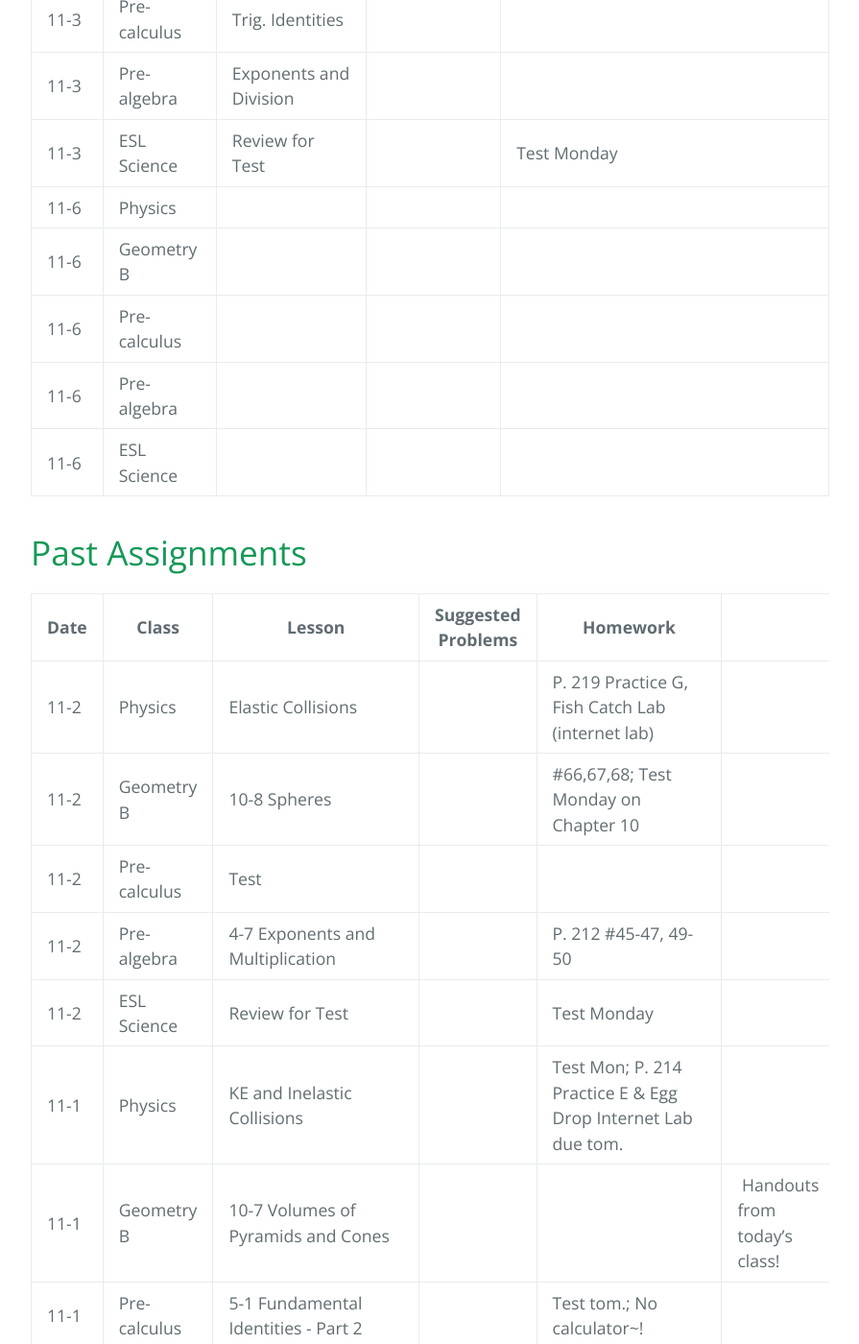
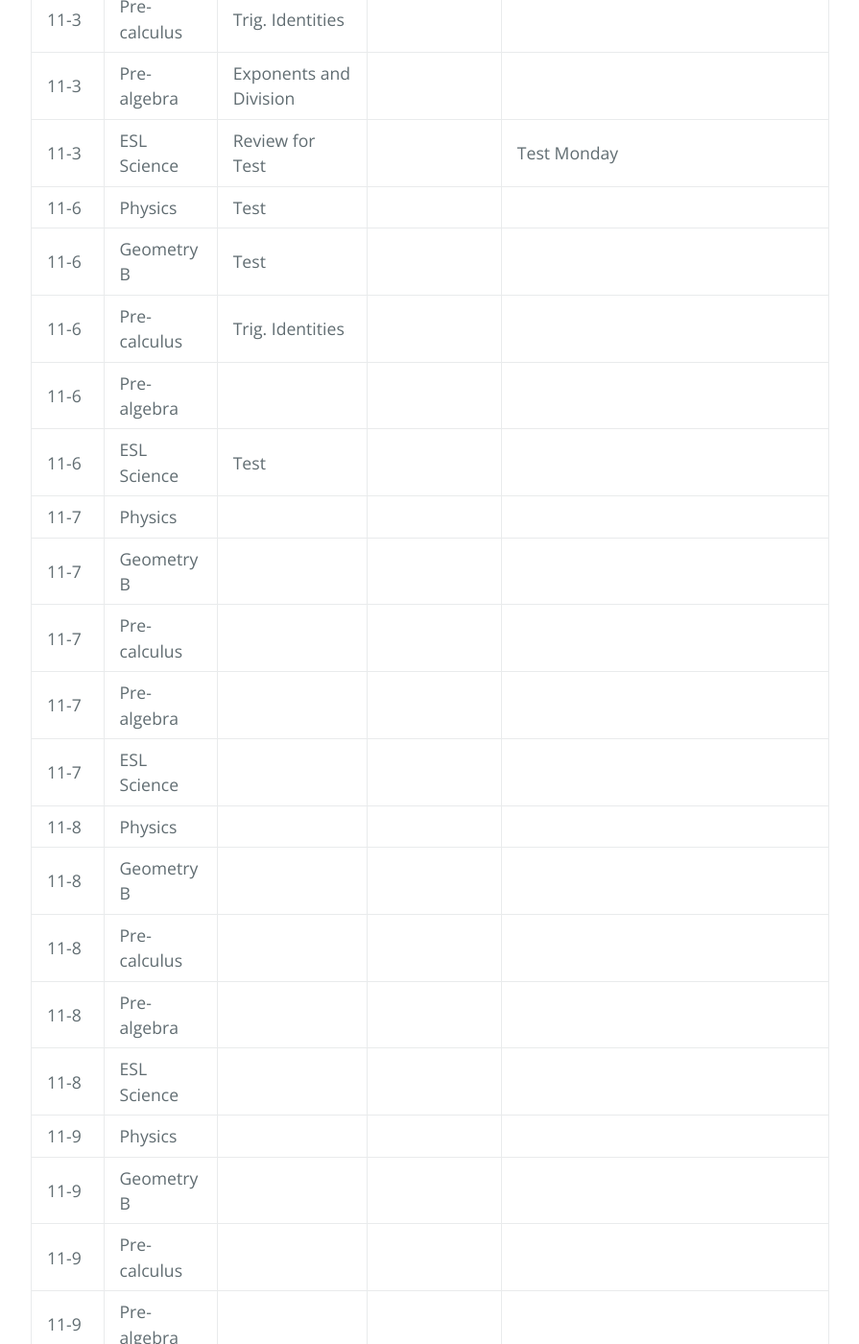
Before and after one commit to gpayoo/gpayoo, a Jekyll site: the page built from index.md, in a window 1280 px wide and 1400 px high, scrolled down 846 px. Shown: the whole window at 96% size, without its empty margins (192-1087 px from the left). Built offline with Jekyll 4.4.1, drawn with Linux system fonts in a browser that asks for light colours; our own code applies the rules of GitHub Pages for plain Markdown files; some of the changed text lies outside the part shown.

Commit message:
Update index.md

```diff
--- a/index.md
+++ b/index.md
@@ -15,12 +15,31 @@ layout: default
 | 11-3 | Pre-calculus | Trig. Identities | |
 | 11-3 | Pre-algebra | Exponents and Division  | |
 | 11-3 | ESL Science | Review for Test |  | Test Monday
-| 11-6 | Physics | | |
-| 11-6 | Geometry B | | | |
-| 11-6 | Pre-calculus |  | |
+| 11-6 | Physics | Test | |
+| 11-6 | Geometry B | Test| | |
+| 11-6 | Pre-calculus | Trig. Identities | |
 | 11-6 | Pre-algebra |  | |
-| 11-6 | ESL Science | |  |
-
+| 11-6 | ESL Science | Test |  |
+| 11-7 | Physics | | |
+| 11-7 | Geometry B | | | |
+| 11-7 | Pre-calculus |  | |
+| 11-7 | Pre-algebra |  | |
+| 11-7 | ESL Science | |  |
+| 11-8 | Physics | | |
+| 11-8 | Geometry B | | | |
+| 11-8 | Pre-calculus |  | |
+| 11-8 | Pre-algebra |  | |
+| 11-8 | ESL Science | |  |
+| 11-9 | Physics | | |
+| 11-9 | Geometry B | | | |
+| 11-9 | Pre-calculus |  | |
+| 11-9 | Pre-algebra |  | |
+| 11-9 | ESL Science | |  |
+| 11-10 | Physics | | |
+| 11-10 | Geometry B | | | |
+| 11-10 | Pre-calculus |  | |
+| 11-10 | Pre-algebra |  | |
+| 11-10 | ESL Science | |  |
 
 
 # [](#header-2) Past Assignments
```
